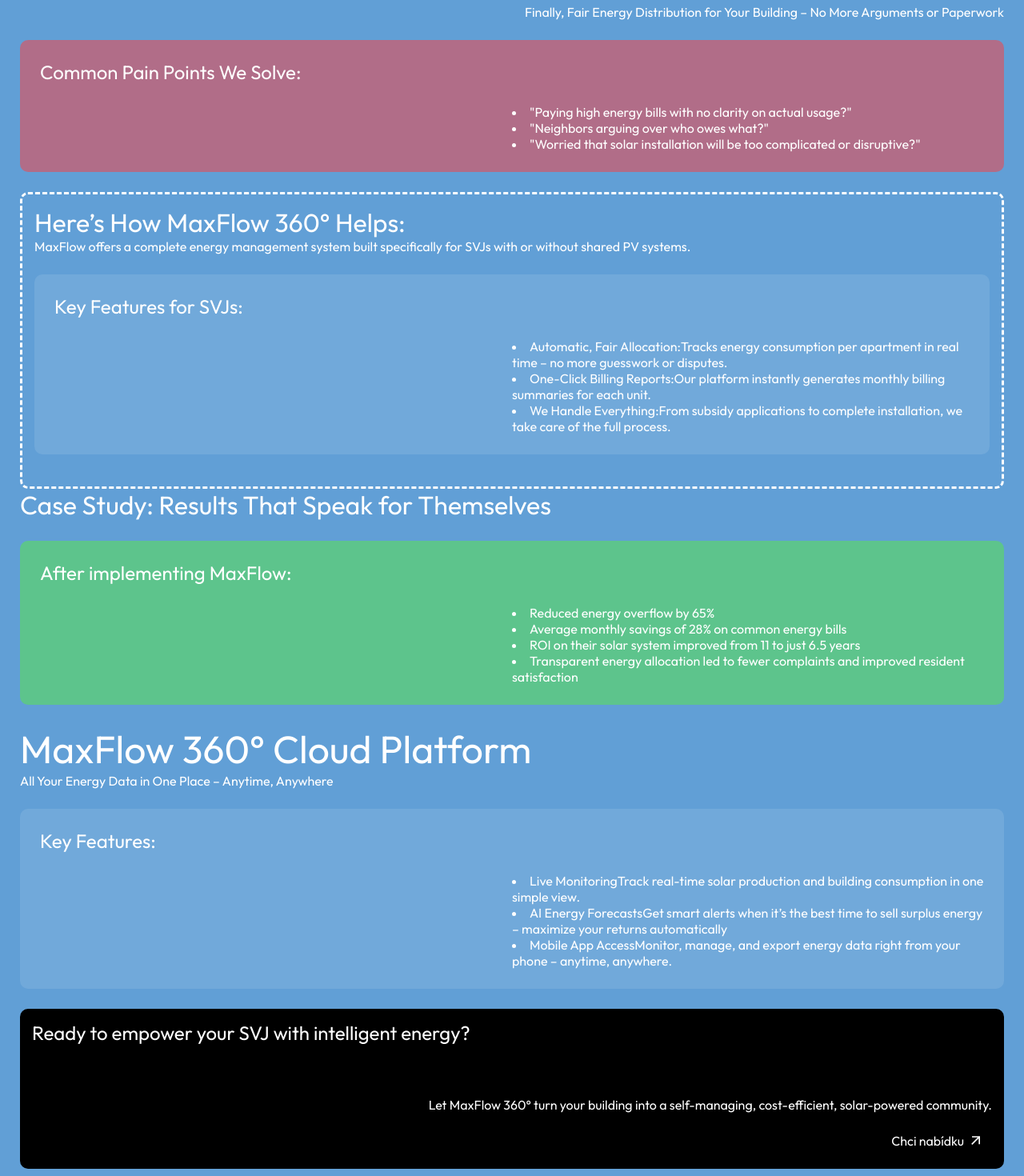
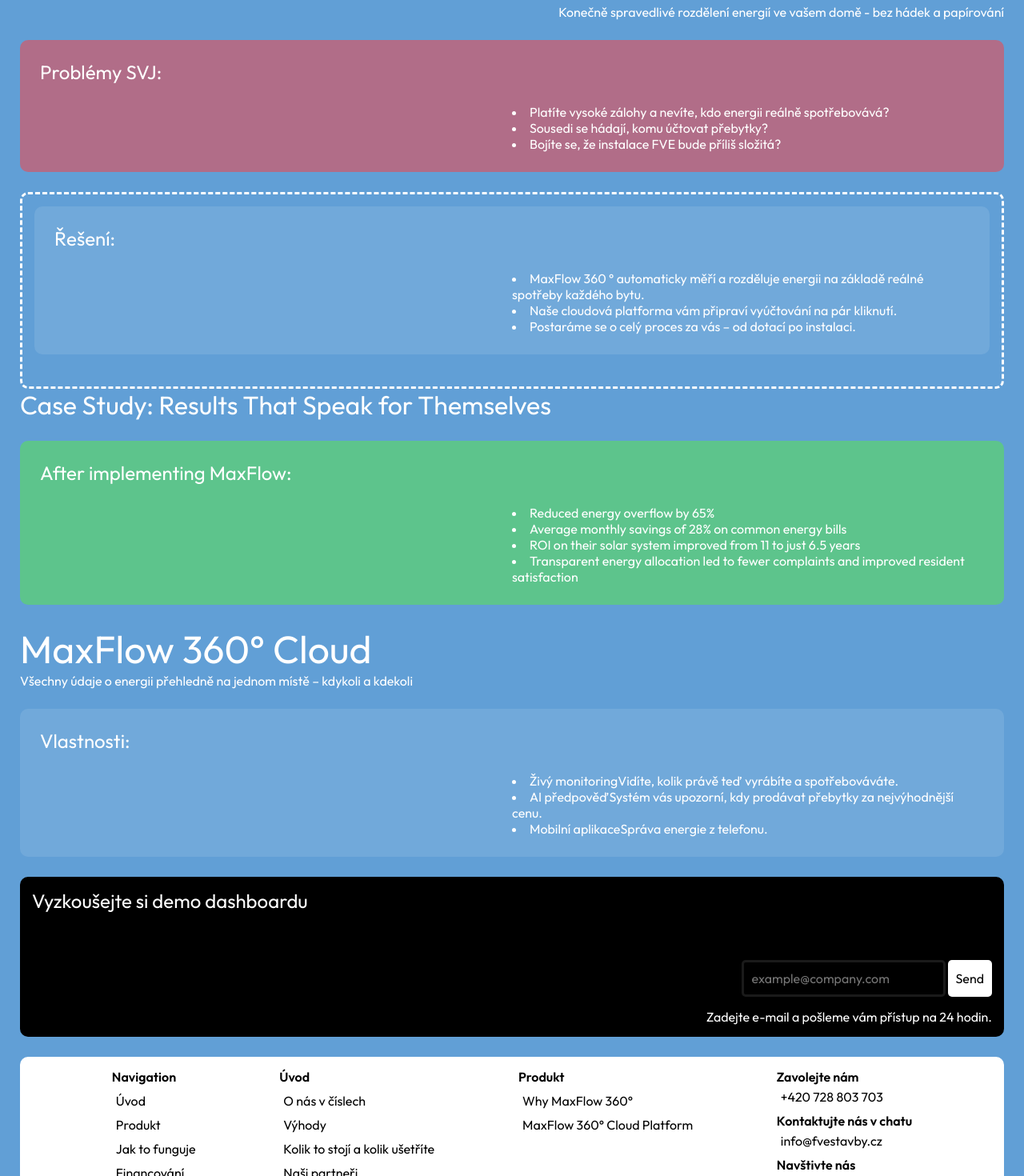
Before and after one commit to stepandordiai/max-flow, a React (Vite) app: page /product in a window 1280 px wide. Shown: the part 560-2030 px from the top of the page at 80% size. Built offline with nearby package versions, Linux system fonts and the light colour scheme.

Commit message:
Update Product

```diff
--- a/src/pages/Product/Product.jsx
+++ b/src/pages/Product/Product.jsx
@@ -1,14 +1,12 @@
 import { Helmet } from "react-helmet";
-import { NavLink } from "react-router-dom";
 import "./Product.scss";
-import ContactUs from "../../components/ContactUs/ContactUs";
 import bg from "/bg3.svg";
 
 const Product = () => {
 	return (
 		<>
 			<Helmet>
-				<title>MaxFlow | Product</title>
+				<title>Product | MaxFlow</title>
 				<link rel="canonical" href="https://maxflow.cz/product" />
 			</Helmet>
 			<main className="product">
@@ -18,7 +16,7 @@
 							<div>
 								<h1>Product</h1>
 								<h2 className="product__section1-title" id="product-section-1">
-									Why MaxFlow 360&deg; for SVJ?
+									Pro SVJ
 								</h2>
 							</div>
 						</div>
@@ -38,21 +36,19 @@
 									alt=""
 								/>
 								<p style={{ marginBottom: 25, marginTop: 25 }}>
-									Finally, Fair Energy Distribution for Your Building – No More
-									Arguments or Paperwork
+									Konečně spravedlivé rozdělení energií ve vašem domě - bez
+									hádek a papírování
 								</p>
 							</div>
 							<div className="product__section1-container sect-1">
-								<p>Common Pain Points We Solve:</p>
+								<p>Problémy SVJ:</p>
 								<ul>
 									<li>
-										"Paying high energy bills with no clarity on actual usage?"
+										Platíte vysoké zálohy a nevíte, kdo energii reálně
+										spotřebovává?
 									</li>
-									<li>"Neighbors arguing over who owes what?"</li>
-									<li>
-										"Worried that solar installation will be too complicated or
-										disruptive?"
-									</li>
+									<li>Sousedi se hádají, komu účtovat přebytky?</li>
+									<li>Bojíte se, že instalace FVE bude příliš složitá?</li>
 								</ul>
 							</div>
 						</div>
@@ -65,34 +61,19 @@
 							padding: 15,
 						}}
 					>
-						<h3>Here’s How MaxFlow 360&deg; Helps:</h3>
-						<p style={{ marginBottom: 25 }}>
-							MaxFlow offers a complete energy management system built
-							specifically for SVJs with or without shared PV systems.
-						</p>
 						<div className="product__section1-container">
-							<p>Key Features for SVJs:</p>
+							<p>Řešení:</p>
 							<ul>
 								<li>
-									Automatic, Fair Allocation:
-									<span>
-										Tracks energy consumption per apartment in real time – no
-										more guesswork or disputes.
-									</span>
+									MaxFlow 360 &deg; automaticky měří a rozděluje energii na
+									základě reálné spotřeby každého bytu.
 								</li>
 								<li>
-									One-Click Billing Reports:
-									<span>
-										Our platform instantly generates monthly billing summaries
-										for each unit.
-									</span>
+									Naše cloudová platforma vám připraví vyúčtování na pár
+									kliknutí.
 								</li>
 								<li>
-									We Handle Everything:
-									<span>
-										From subsidy applications to complete installation, we take
-										care of the full process.
-									</span>
+									Postaráme se o celý proces za vás – od dotací po instalaci.
 								</li>
 							</ul>
 						</div>
@@ -117,60 +98,46 @@
 				</div>
 
 				<div>
-					<h2 id="product-section-2">MaxFlow 360&deg; Cloud Platform</h2>
+					<h2 id="product-section-2">MaxFlow 360&deg; Cloud</h2>
 					<p style={{ marginBottom: 25 }}>
-						All Your Energy Data in One Place – Anytime, Anywhere
+						Všechny údaje o energii přehledně na jednom místě – kdykoli a
+						kdekoli
 					</p>
 					<div className="product__section1-container">
-						<p>Key Features:</p>
+						<p>Vlastnosti:</p>
 						<ul>
 							<li>
-								Live Monitoring
+								Živý monitoring
+								<span>Vidíte, kolik právě teď vyrábíte a spotřebováváte.</span>
+							</li>
+							<li>
+								AI předpověď
 								<span>
-									Track real-time solar production and building consumption in
-									one simple view.
+									Systém vás upozorní, kdy prodávat přebytky za nejvýhodnější
+									cenu.
 								</span>
 							</li>
 							<li>
-								AI Energy Forecasts
-								<span>
-									Get smart alerts when it’s the best time to sell surplus
-									energy – maximize your returns automatically
-								</span>
-							</li>
-							<li>
-								Mobile App Access
-								<span>
-									Monitor, manage, and export energy data right from your phone
-									– anytime, anywhere.
-								</span>
+								Mobilní aplikace
+								<span>Správa energie z telefonu.</span>
 							</li>
 						</ul>
 					</div>
 				</div>
-				<ContactUs>
-					<p className="contact-us__title">
-						Ready to empower your SVJ with intelligent energy?
-					</p>
+				<div className="product__demo">
+					<p className="contact-us__title">Vyzkoušejte si demo dashboardu</p>
 					<div>
-						<p>
-							Let MaxFlow 360&deg; turn your building into a self-managing,
-							cost-efficient, solar-powered community.
-						</p>
-						<NavLink className="contact-us__link" to={"/contact"}>
-							<span>Chci nabídku</span>
-							<svg
-								xmlns="http://www.w3.org/2000/svg"
-								height="20px"
-								viewBox="0 -960 960 960"
-								width="20px"
-								fill="#ffffff"
-							>
-								<path d="m256-240-56-56 384-384H240v-80h480v480h-80v-344L256-240Z" />
-							</svg>
-						</NavLink>
+						<form className="product__demo-form" action="">
+							<input
+								className="product__demo-input"
+								type="text"
+								placeholder="example@company.com"
+							/>
+							<button type="submit">Send</button>
+						</form>
+						<p>Zadejte e-mail a pošleme vám přístup na 24 hodin.</p>
 					</div>
-				</ContactUs>
+				</div>
 			</main>
 		</>
 	);
--- a/src/pages/Product/Product.scss
+++ b/src/pages/Product/Product.scss
@@ -51,6 +51,50 @@
 	justify-content: space-between;
 }
 
+.product__demo {
+	position: relative;
+	background: #000;
+	color: #fff;
+	min-height: 200px;
+	padding: 15px;
+	border-radius: 10px;
+	display: flex;
+	justify-content: space-between;
+	flex-direction: column;
+
+	div {
+		text-align: end;
+		align-self: flex-end;
+		display: flex;
+		flex-direction: column;
+		align-items: flex-end;
+		gap: 15px;
+	}
+}
+
+.product__demo-form {
+	display: flex;
+	column-gap: 3px;
+
+	button {
+		background: white;
+		color: #000;
+		padding: 0 10px;
+		border-radius: 5px;
+	}
+}
+
+.product__demo-input {
+	padding: 10px;
+	border-radius: 5px;
+	border: 3px solid rgba(255, 255, 255, 0.1);
+	transition: border 0.3s;
+
+	&:focus {
+		border: 3px solid #fff;
+	}
+}
+
 @media screen and (width < 896px) {
 	.product__section1-container {
 		background: rgba(255, 255, 255, 0.1);
--- a/src/scss/App.scss
+++ b/src/scss/App.scss
@@ -6,13 +6,9 @@
 	display: none;
 }
 
-html {
-	scroll-behavior: smooth;
-}
-
 body {
-	color: #ffffff;
 	font-family: "Outfit", sans-serif;
+	color: #fff;
 	background: var(--bg-clr);
 	padding: 95px 25px 25px 25px;
 }
--- a/src/scss/_reset.scss
+++ b/src/scss/_reset.scss
@@ -117,3 +117,7 @@
 input[type="file"] {
 	max-width: 100%;
 }
+
+button[type="submit"] {
+	font-weight: inherit;
+}
```
Also changed, not shown: public/partners-logo/canadian-solar.svg (deleted), public/partners-logo/jinko-solar.svg (deleted).
